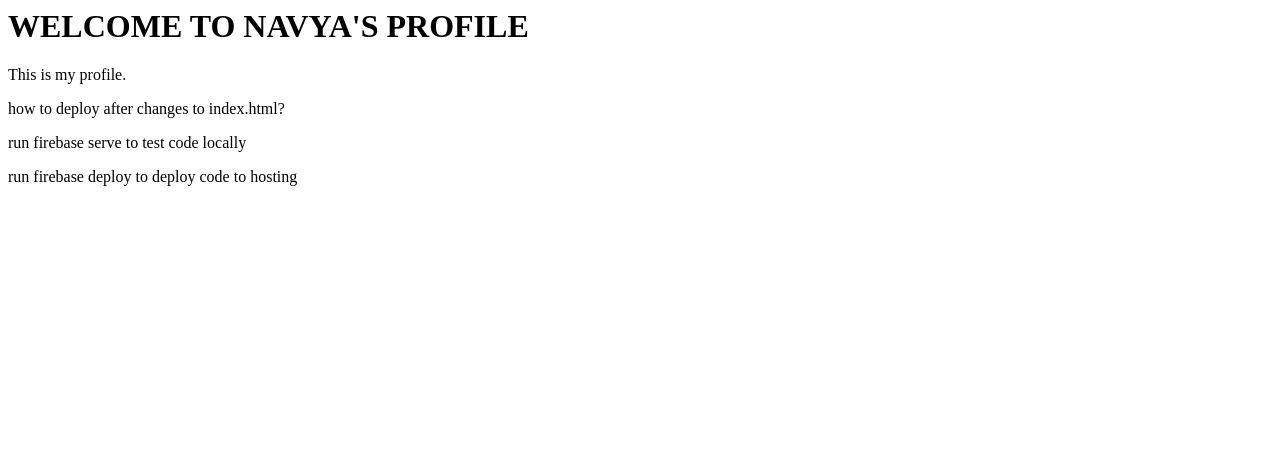
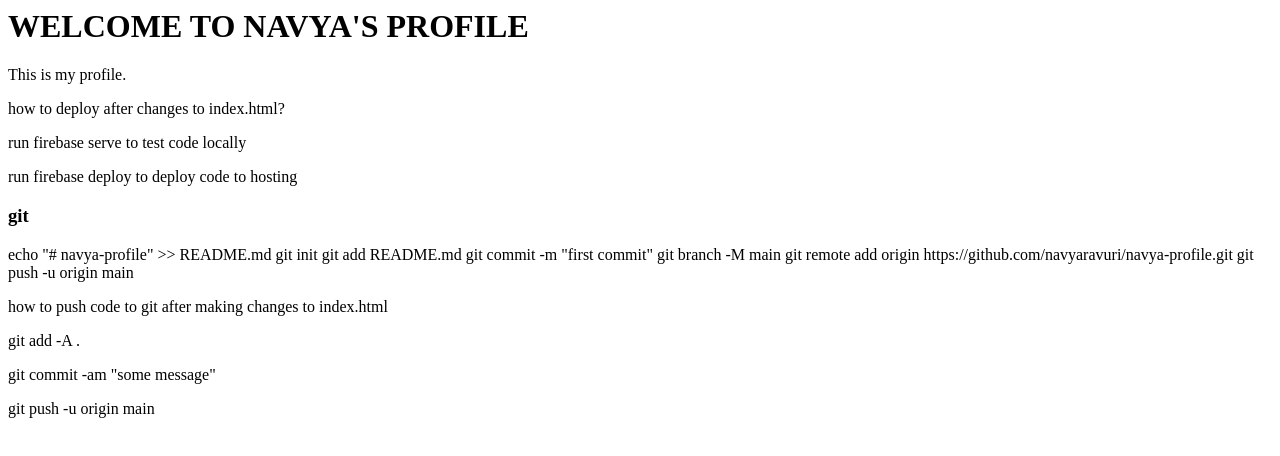
Before and after one commit to navyaravuri/navya-profile, a plain HTML site: page public/index.html in a window 1280 px wide. Drawn offline with Linux system fonts and the light colour scheme.

Commit message:
added info on pushing code to git

```diff
--- a/public/index.html
+++ b/public/index.html
@@ -7,5 +7,16 @@
   <p> how to deploy after changes to index.html? </p>
   <p> run firebase serve to test code locally</p>
 <p> run firebase deploy to deploy code to hosting</p>
-</body>
+<h3> git </h3>
+<p> echo "# navya-profile" >> README.md
+  git init
+  git add README.md
+  git commit -m "first commit"
+  git branch -M main
+  git remote add origin https://github.com/navyaravuri/navya-profile.git
+  git push -u origin main </p>
+  <p> how to push code to git after making changes to index.html</p>
+<p> git add -A .</p>
+<p> git commit -am "some message"</p>
+<p> git push -u origin main </p></body>
 </html>
```
